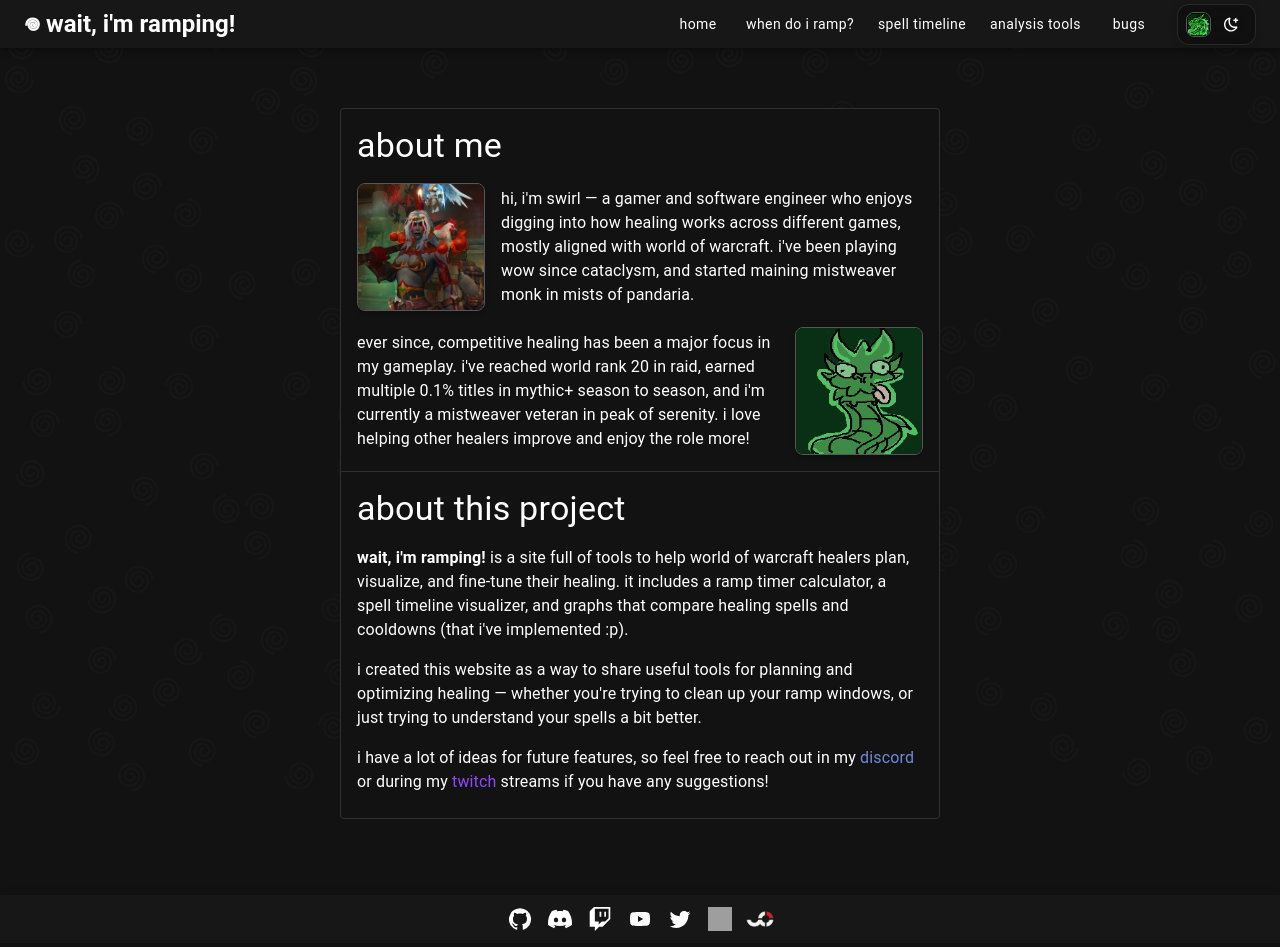
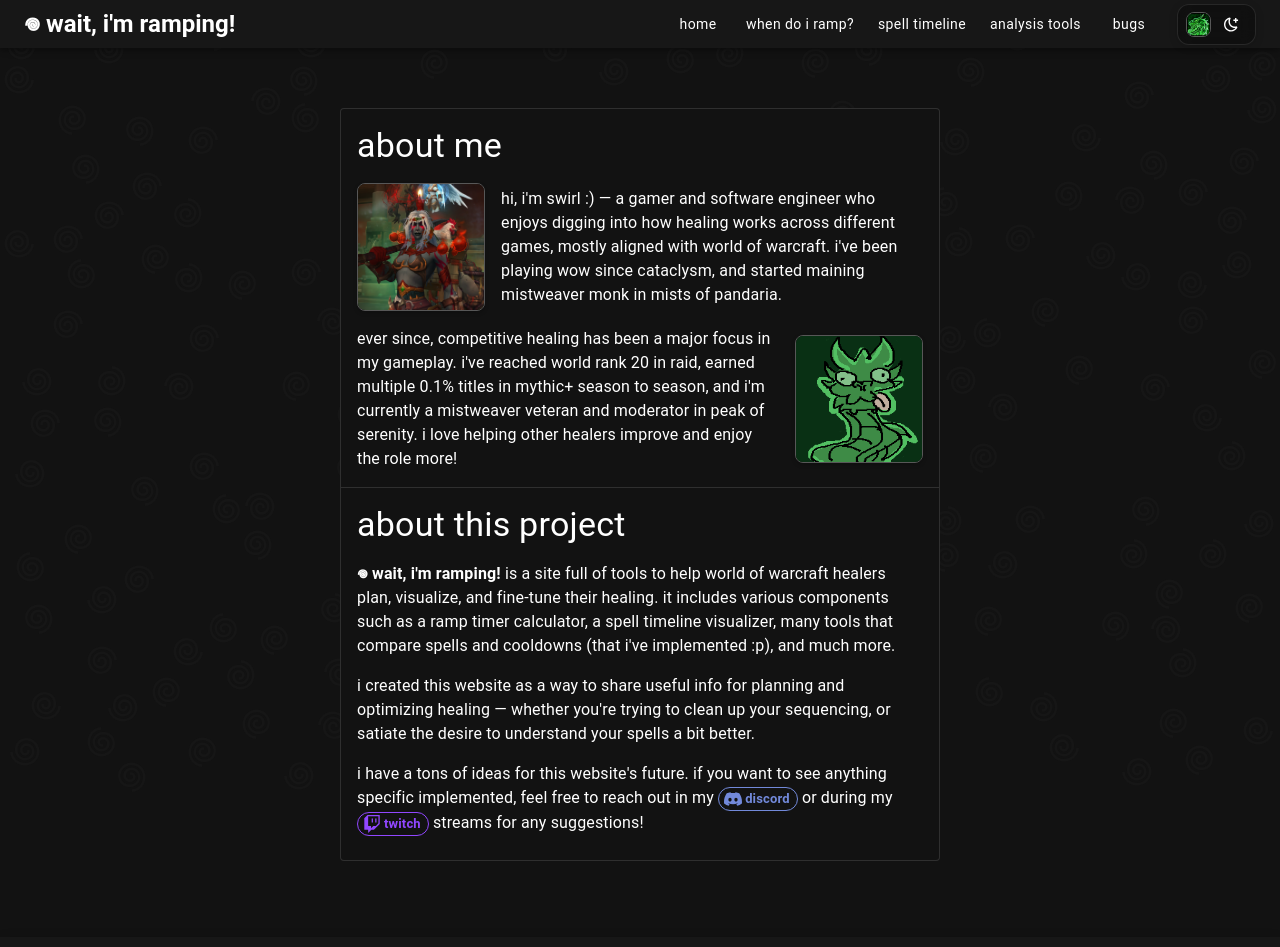
Before and after one commit to lolswirl/wait-im-ramping, a Next.js app: page /about in a window 1280 px wide. Shown: the top 947 px of the page. Built offline with nearby package versions, Linux system fonts and the light colour scheme; grey boxes are pictures that could not be loaded.

Commit message:
reorganize about me slightly

```diff
--- a/app/about/page.tsx
+++ b/app/about/page.tsx
@@ -1,6 +1,7 @@
 import React from "react";
-import { Typography, Card, CardContent, Divider, Link, Stack, Box } from "@mui/material";
+import { Typography, Card, CardContent, Divider, Link, Stack, Box, Chip } from "@mui/material";
 import { PageMetadata } from "@components/PageMetadata/PageMetadata";
+import { DiscordSVG, TwitchSVG } from "@components/AppBar/FooterBar";
 
 const title = "About";
 const description = "Learn more about the creator of Wait, I'm Ramping!";
@@ -23,7 +24,6 @@ const imageStyle = {
 const About = () => {
   return (
     <div style={{ display: "flex", flexDirection: "column", alignItems: "center", gap: "10px" }}>
-
       <Card
         variant="outlined"
         sx={{
@@ -53,7 +53,7 @@ const About = () => {
                 }}
               />
               <Typography variant="body1" paragraph align="left" sx={{ mb: 0 }}>
-                hi, i&apos;m swirl — a gamer and software engineer who enjoys digging into how healing{" "}
+                hi, i&apos;m swirl :) — a gamer and software engineer who enjoys digging into how healing{" "}
                 works across different games, mostly aligned with world of warcraft.{" "}
                 i&apos;ve been playing wow since cataclysm, and started maining mistweaver monk{" "}
                 in mists of pandaria.
@@ -63,7 +63,7 @@ const About = () => {
               <Typography variant="body1" paragraph align="left" sx={{ mb: 0 }}>
                 ever since, competitive healing has been a major focus in my gameplay.{" "}
                 i&apos;ve reached world rank 20 in raid, earned multiple 0.1% titles in mythic+{" "}
-                season to season, and i&apos;m currently a mistweaver veteran in peak of serenity.{" "}
+                season to season, and i&apos;m currently a mistweaver veteran and moderator in peak of serenity.{" "}
                 i love helping other healers improve and enjoy the role more!
               </Typography>
               <Box
@@ -93,39 +93,70 @@ const About = () => {
               about this project
             </Typography>
             <Typography variant="body1" paragraph align="left">
-              <b>wait, i&apos;m ramping!</b>{" "}
+              <b>𖦹 wait, i&apos;m ramping!</b>{" "}
               is a site full of tools to help world of warcraft healers plan, visualize, and{" "}
-              fine-tune their healing. it includes a ramp timer calculator, a spell timeline{" "}
-              visualizer, and graphs that compare healing spells and cooldowns (that i&apos;ve implemented :p).
+              fine-tune their healing. it includes various components such as a ramp timer calculator,{" "}
+              a spell timeline visualizer, many tools that compare spells and cooldowns{" "}
+              (that i&apos;ve implemented :p), and much more.
             </Typography>
             <Typography variant="body1" paragraph align="left">
-              i created this website as a way to share useful tools for planning and optimizing{" "}
-              healing — whether you&apos;re trying to clean up your ramp windows, or just trying to{" "}
-              understand your spells a bit better.
+              i created this website as a way to share useful info for planning and optimizing{" "}
+              healing — whether you&apos;re trying to clean up your sequencing, or satiate the desire{" "}
+              to understand your spells a bit better.
             </Typography>
             <Typography variant="body1" paragraph align="left">
-              i have a lot of ideas for future features,{" "}
-              so feel free to reach out in my{" "}
+              i have a tons of ideas for this website&apos;s future. if you want to see anything{" "}
+              specific implemented, feel free to reach out in my{" "}
               <Link
                 href="https://discord.gg/ZU5rhXtbNd"
                 target="_blank"
                 rel="noopener noreferrer"
-                color="#7289da"
-                underline="hover"
+                underline="none"
+                sx={{ textDecoration: "none" }}
               >
-                discord
+                <Chip
+                  icon={<DiscordSVG style={{ marginLeft: 5, marginTop: 1, height: "1em", width: "1em" }} />}
+                  label="discord"
+                  size="small"
+                  color="primary"
+                  variant="outlined"
+                  sx={{
+                    borderColor: "#7289da",
+                    color: "#7289da",
+                    fontWeight: "bold",
+                    transition: "transform 0.3s ease",
+                    "&:hover": {
+                      transform: "scale(1.1)",
+                    },
+                  }}
+                />
               </Link>{" "}
               or during my{" "}
               <Link
                 href="https://www.twitch.tv/lolswirl"
                 target="_blank"
                 rel="noopener noreferrer"
-                color="#9147ff"
-                underline="hover"
+                underline="none"
+                sx={{ textDecoration: "none" }}
               >
-                twitch
+                <Chip
+                  icon={<TwitchSVG style={{ marginLeft: 5, marginTop: 1, height: "1em", width: "1em" }} />}
+                  label="twitch"
+                  size="small"
+                  color="primary"
+                  variant="outlined"
+                  sx={{
+                    borderColor: "#9147ff",
+                    color: "#9147ff",
+                    fontWeight: "bold",
+                    transition: "transform 0.3s ease",
+                    "&:hover": {
+                      transform: "scale(1.1)",
+                    },
+                  }}
+                />
               </Link>{" "}
-              streams if you have any suggestions!
+              streams for any suggestions!
             </Typography>
           </Stack>
         </CardContent>
```
